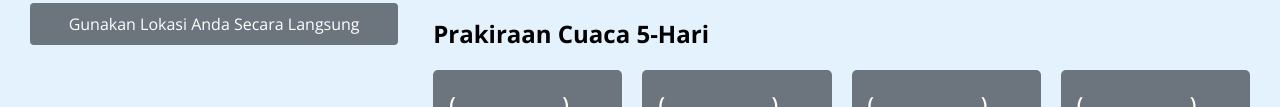
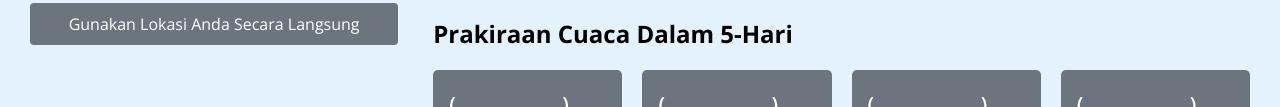
Before and after one commit to JulieSync/ANU, a plain HTML site: page index.html in a window 1280 px wide. Shown: the part 295-402 px from the top of the page. Drawn offline with nearby package versions, Linux system fonts and the light colour scheme.

Commit message:
Update index.html

```diff
--- a/index.html
+++ b/index.html
@@ -30,7 +30,7 @@
                                 </div>
                         </div>
                         <div class="days-forecast">
-                                <h2>Prakiraan Cuaca 5-Hari</h2>
+                                <h2>Prakiraan Cuaca Dalam 5-Hari</h2>
                                 <ul class="weather-cards">
                                         <li class="card">
                                                 <h3>( ㅤㅤㅤㅤㅤ )</h3>
```
